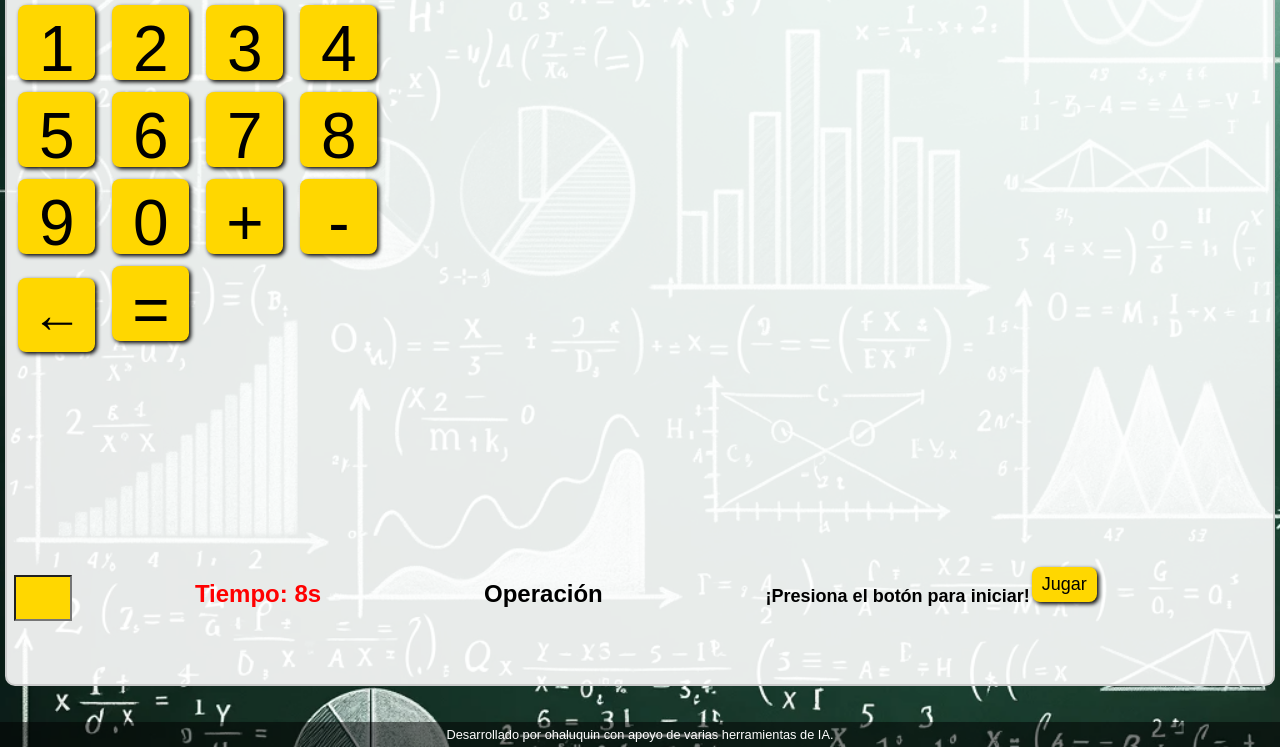
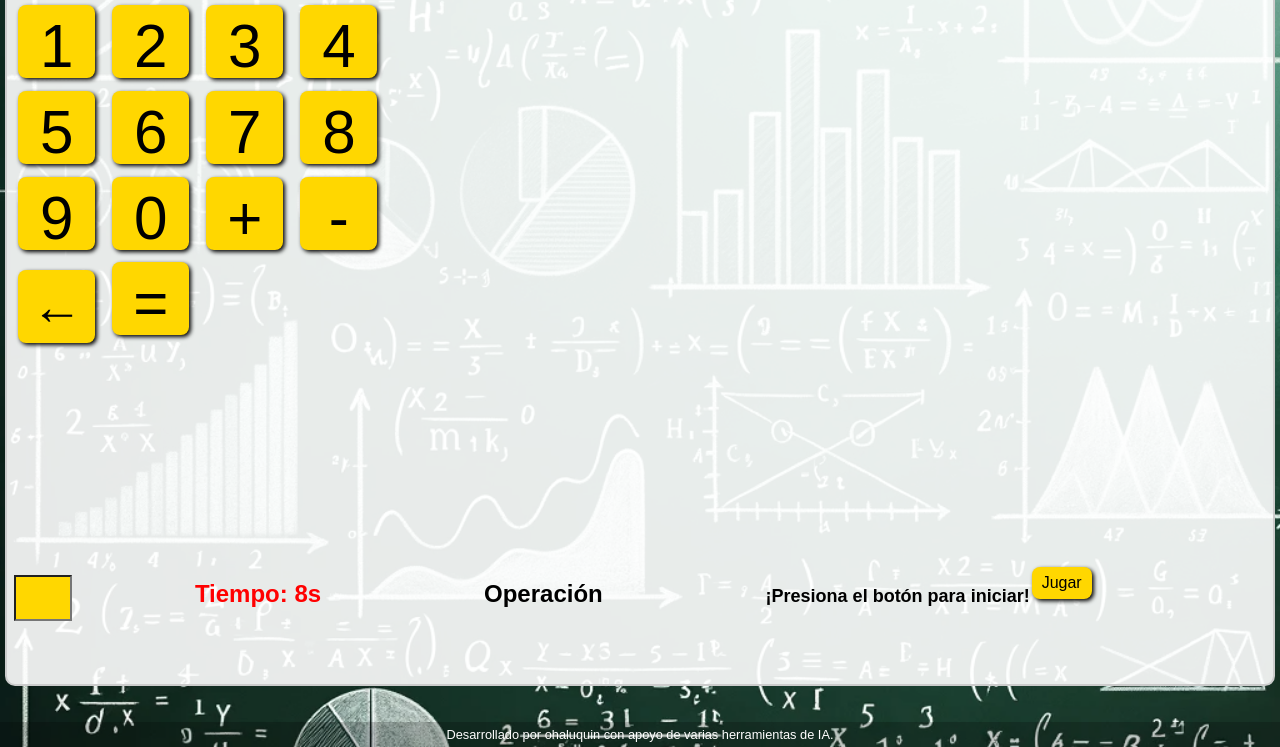
Before and after one commit to Ohaluquin/Leyes-de-los-signos, a plain HTML site: page index.html in a window 1280 px wide. Shown: the part 53-800 px from the top of the page. Drawn offline with Linux system fonts and the light colour scheme.

Commit message:
footer update 1.2

```diff
--- a/estilos.css
+++ b/estilos.css
@@ -71,8 +71,8 @@ div#metricsContainer {
 
 #numericKeypad button {
   width: 6vw; /* 10% del ancho del viewport */
-  height: 5.8vw; /* 10% del ancho del viewport para mantener la proporción */
-  font-size: 5vw; /* Tamaño de fuente relativo al ancho del viewport */
+  height: 5.7vw; /* 10% del ancho del viewport para mantener la proporción */
+  font-size: 4.7vw; /* Tamaño de fuente relativo al ancho del viewport */
   margin: 0.5vw;
   cursor: pointer;
 }
@@ -101,7 +101,7 @@ button {
   text-align: center;
   text-decoration: none;
   display: inline-block;
-  font-size: 18px;
+  font-size: 16px;
   margin: 2px 2px;
   cursor: pointer;
   border-radius: 8px; /* Bordes redondeados para un look suavizado */
@@ -194,7 +194,7 @@ button:hover {
   left: 0;
   bottom: 0;
   width: 100%;
-  background-color: rgba(0, 0, 0, 0.5); /* Semi-transparente */
+  background-color: rgba(0, 0, 0, 0.2); /* Semi-transparente */
   color: white;
   text-align: center;
   padding: 5px 0;
```
